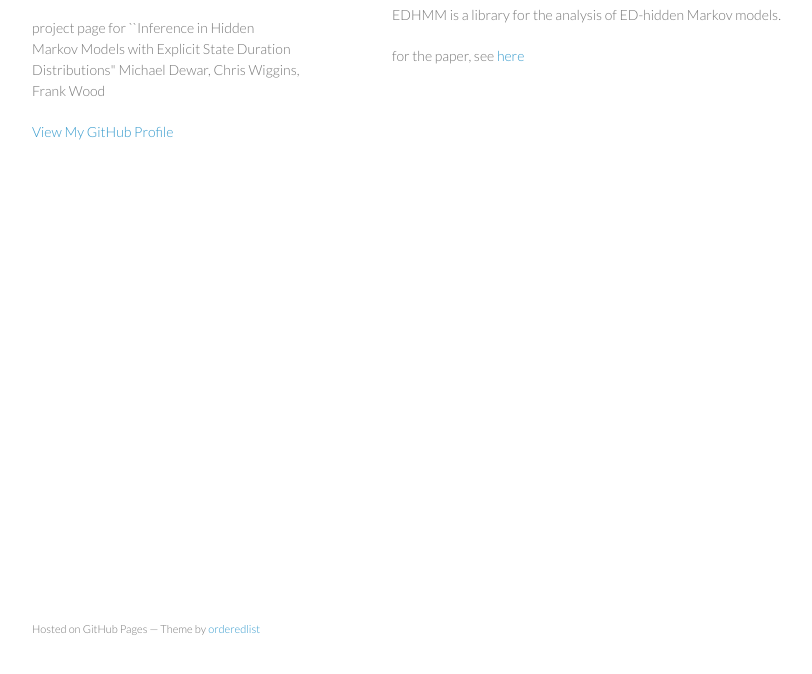
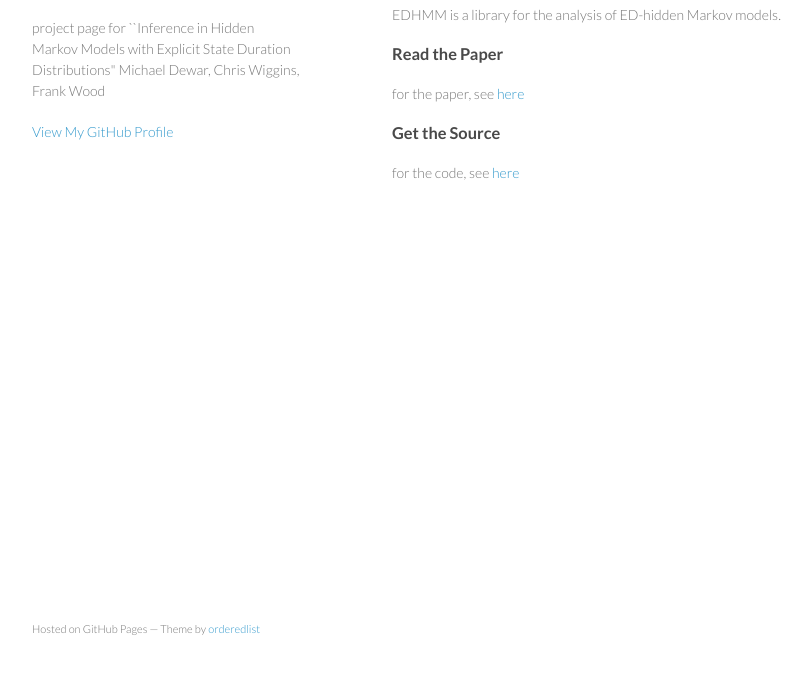
Before and after one commit to edhmm/edhmm.github.com, a plain HTML site: page index.html in a window 1280 px wide. Shown: the part 92-766 px from the top of the page, without its empty margins (178-990 px from the left). Drawn offline with Linux system fonts and the light colour scheme.

Commit message:
added link to code.

```diff
--- a/index.html
+++ b/index.html
@@ -37,12 +37,15 @@ here's a good place for a fig
 <!--
 <h3>Example Usage</h3>
 
+
+-->
+<h3>Read the Paper</h3>
+
+<p>for the paper, see <a href="https://github.com/mikedewar/EDHMM_SPL">here</a>
+
 <h3>Get the Source</h3>
 
-<h3>Read the Paper</h3>
--->
-
-<p>for the paper, see <a href="https://github.com/mikedewar/EDHMM_SPL">here</a>
+<p>for the code, see <a href="https://github.com/mikedewar/EDHMM">here</a>
 
       </section>
       <footer>
```
